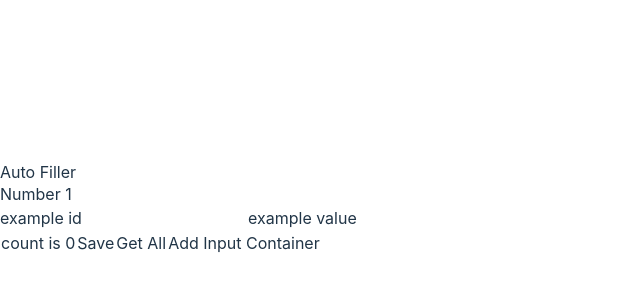
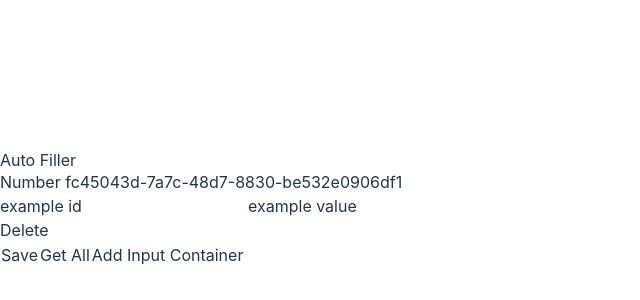
Before and after one commit to yokarilight/vite-chrome-extension-auto-filler, a React (Vite) app: page / in a window 1280 px wide. Shown: the part 190-490 px from the top of the page, without its empty margins (0-640 px from the left). Built offline with nearby package versions, Linux system fonts and the light colour scheme.

Commit message:
feature: add delete input feature

```diff
--- a/package.json
+++ b/package.json
@@ -11,7 +11,8 @@
   },
   "dependencies": {
     "react": "^18.2.0",
-    "react-dom": "^18.2.0"
+    "react-dom": "^18.2.0",
+    "uuid": "^9.0.1"
   },
   "devDependencies": {
     "@types/chrome": "^0.0.263",
--- a/src/App.tsx
+++ b/src/App.tsx
@@ -1,9 +1,9 @@
 import { useState } from 'react';
+import { v4 as uuidv4 } from 'uuid';
 import InputList from './components/inputList';
 
 function App() {
-  const [count, setCount] = useState(0);
-  const [inputList, setInputList] = useState([{ "id": 0, "inputId": "example id", "inputValue": "example value" }]);
+  const [inputList, setInputList] = useState([{ "id": uuidv4(), "inputId": "example id", "inputValue": "example value" }]);
 
   // const submitHandler = () => {
   //   console.log(signInRef.current?.value);
@@ -36,27 +36,20 @@ function App() {
     });
   };
 
-  const addInputContainer = () => {
-    setInputList((pre) => {
-      const currentLength = pre.length;
-
-      return [...pre, { "id": currentLength, "inputId": "example id", "inputValue": "example value"}];
-    });
+  const addInput = () => {
+    setInputList((pre) =>  [ ...pre, { "id": uuidv4(), "inputId": "example id", "inputValue": "example value" } ]);
   };
 
   return (
     <>
       <h1>Auto Filler</h1>
       <InputList inputList={inputList} setInputList={setInputList} />
-
       <div className="card">
-        <button onClick={() => setCount((count) => count + 1)}>
-          count is {count}
-        </button>
-        <button id="save" onClick={() => save()}>Save</button>
-        <button id="get-all" onClick={() => getAllLocalItems()}>Get All</button>
+        <button id="save-btn" onClick={save}>Save</button>
+        <button id="get-all-btn" onClick={getAllLocalItems}>Get All</button>
         {/* <button onClick={() => submitHandler()}>Submit</button> */}
-        <button id="add-new-input-container" onClick={() => addInputContainer()}>Add Input Container</button>
+        <button id="add-new-input-btn" onClick={addInput}>Add Input Container</button>
+        {/* <button id="delete-input-btn" onClick={deleteInput}></button> */}
       </div>
     </>
   )
--- a/src/components/inputList.tsx
+++ b/src/components/inputList.tsx
@@ -30,6 +30,10 @@ function InputList(props: InputListProps) {
     });
   };
 
+  const handleDeleteInput = (id: number) => {
+    setInputList((pre: InputItemType[]) => pre.filter(item => item.id !== id));
+  };
+
   return (
     <div className="input-list-container">
       {inputList.map((item, index) => {
@@ -38,6 +42,9 @@ function InputList(props: InputListProps) {
             <div>Number {item.id + 1}</div>
             <input value={item.inputId} type="text" id={`input_id_${index}`} className="input-id" onChange={(e) => handleChangeInput('inputId', item.id, e.target.value)} />
             <input value={item.inputValue} type="text" id={`input_value_${index}`} className="input-value" onChange={(e) => handleChangeInput('inputValue', item.id, e.target.value)} />
+            <div onClick={() => handleDeleteInput(item.id)}>
+              Delete
+            </div>
           </div>
         );
       })}
```
Also changed, not shown: 1 other file (tests, documents, lock files or other folders).
